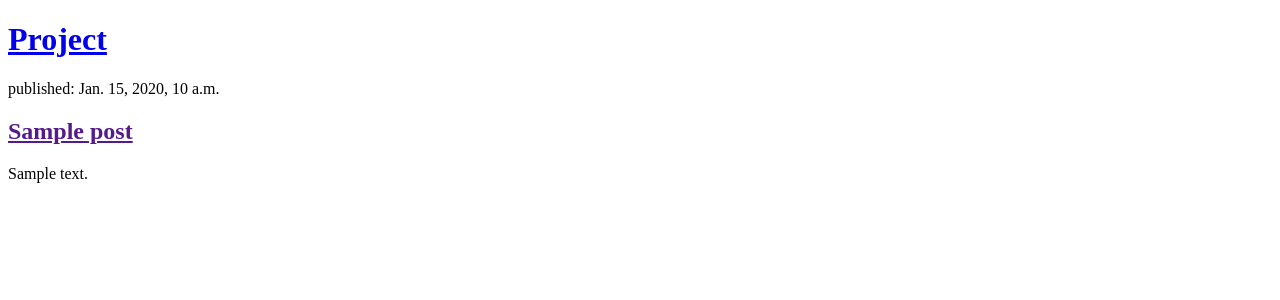
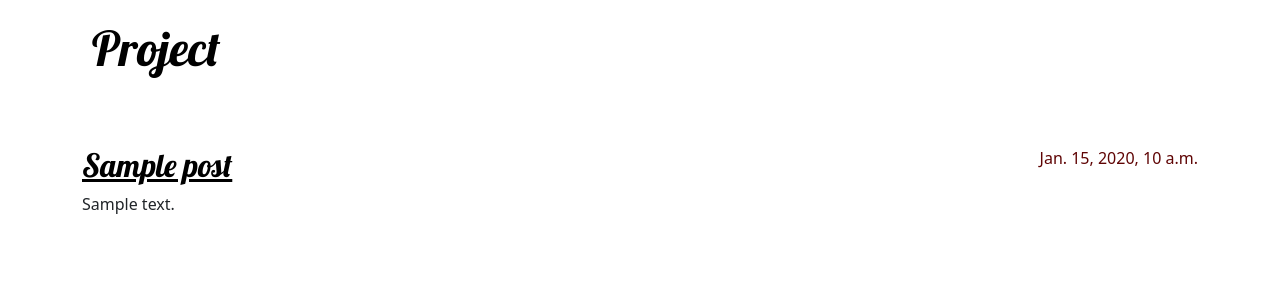
Before and after one commit to siaftza/django, a Django app: page / in a window 1280 px wide. Shown: the top 300 px of the page. Run offline with Django 3.2, Linux system fonts and the light colour scheme; tables that the repository leaves empty hold one stand-in row (values such as "Sample post").

Commit message:
Added view and template for detailed blog post as well as css for site

```diff
--- a/blog/admin.py
+++ b/blog/admin.py
@@ -2,4 +2,3 @@ from django.contrib import admin
 from .models import Post
 
 admin.site.register(Post)
-# Register your models here.
--- /dev/null
+++ b/blog/static/css/blog.css
@@ -0,0 +1,70 @@
+.page-header {
+    background-color: white;
+    margin-top: 0;
+    margin-bottom: 40px;
+    padding: 20px 20px 20px 40px;
+}
+
+.page-header h1,
+.page-header h1 a,
+.page-header h1 a:visited,
+.page-header h1 a:active {
+    color: black;
+    font-size: 36pt;
+    text-decoration: none;
+}
+
+h1,
+h2,
+h3,
+h4 {
+    font-family: 'Lobster', cursive;
+}
+
+.date {
+    color: #5f0404;
+}
+
+.save {
+    float: right;
+}
+
+.post-form textarea,
+.post-form input {
+    width: 100%;
+}
+
+.top-menu,
+.top-menu:hover,
+.top-menu:visited {
+    color: #ffffff;
+    float: right;
+    font-size: 26pt;
+    margin-right: 20px;
+}
+
+.post {
+    margin-bottom: 70px;
+}
+
+.post h2 a,
+.post h2 a:visited {
+    color: #000000;
+}
+
+.post > .date,
+.post > .actions {
+    float: right;
+}
+
+.btn-secondary,
+.btn-secondary:visited {
+    color: #444342;
+    background: none;
+    border-color: #444342;
+}
+
+.btn-secondary:hover {
+    color: #FFFFFF;
+    background-color: white;
+}
--- /dev/null
+++ b/blog/templates/blog/base.html
@@ -0,0 +1,27 @@
+{% load static %}
+<!DOCTYPE html>
+
+<html>
+    <head>
+        <title> Project </title>
+        <link rel="stylesheet" href="https://cdn.jsdelivr.net/npm/bootstrap@5.1.3/dist/css/bootstrap.min.css" integrity="sha384-1BmE4kWBq78iYhFldvKuhfTAU6auU8tT94WrHftjDbrCEXSU1oBoqyl2QvZ6jIW3" crossorigin="anonymous">
+        <link rel="stylesheet" href="//fonts.googleapis.com/css?family=Lobster&subset=latin,latin-ext" rel="stylesheet" type="text/css">
+        <link rel="stylesheet" href="{% static 'css/blog.css'%}">
+
+    </head>
+    <header class="page-header">
+        <div class="container">
+            <h1><a href="/"> Project </a></h1>
+        </div>
+    </header>
+    <body>
+          <main class="container">
+              <div class="row">
+                  <div class="col">
+                  {% block content %}
+                  {% endblock %}
+                  </div>
+              </div>
+          </main>
+    </body>
+</html>
--- a/blog/templates/blog/post_list.html
+++ b/blog/templates/blog/post_list.html
@@ -1,19 +1,12 @@
-<!DOCTYPE html>
-<html>
-    <head>
-        <title> Project </title>
-    </head>
-    <header>
-        <h1><a href="/"> Project</a></h1>
-    </header>
-    <body>
-        {% for post in posts %}
-            <article>
-                <time> published: {{ post.published_date }}</time>
-                <h2><a href="">{{ post.title }}</a></h2>
-                <p> {{ post.text|linebreaksbr }}</p>
-
-            </article>
-        {% endfor %}
-    </body>
-</html>
+{% extends 'blog/base.html' %}
+{% block content %}
+    {% for post in posts %}
+        <article class="post">
+            <time class="date">
+                {{ post.published_date }}
+            </time>
+            <h2><a href="{% url 'post_detail' pk=post.pk %}">{{ post.title }}</a></h2>
+            <p>{{ post.text|linebreaksbr }}</p>
+        </article>
+    {% endfor %}
+{% endblock %}
--- a/blog/urls.py
+++ b/blog/urls.py
@@ -1,6 +1,6 @@
 ## importing django's function path and all views fom blog app
-
 from django.urls import path
+from django.contrib import admin
 from . import views
 
 urlpatterns = [
@@ -9,4 +9,6 @@ urlpatterns = [
     ## post_list is the name of the url used to identify the view
     ## important to name each url in the app!
     path('', views.post_list, name='post_list'),
+    path('post/<int:pk>/', views.post_detail, name='post_detail'),
+
 ]
--- a/blog/views.py
+++ b/blog/views.py
@@ -1,4 +1,4 @@
-from django.shortcuts import render
+from django.shortcuts import render, get_object_or_404
 from django.utils import timezone
 from .models import Post
 
@@ -7,3 +7,7 @@ from .models import Post
 def post_list(request):
     posts = Post.objects.filter(published_date__lte=timezone.now()).order_by('published_date')
     return render(request, 'blog/post_list.html', {'posts' : posts})
+
+def post_detail(request, pk):
+    post = get_object_or_404(Post, pk=pk)
+    return render(request, 'blog/post_detail.html', {'post' : post})
--- a/mysite/settings.py
+++ b/mysite/settings.py
@@ -14,6 +14,7 @@ from pathlib import Path
 
 # Build paths inside the project like this: BASE_DIR / 'subdir'.
 BASE_DIR = Path(__file__).resolve().parent.parent
+
 
 
 # Quick-start development settings - unsuitable for production
@@ -124,4 +125,4 @@ STATIC_ROOT = BASE_DIR / 'static'
 # Default primary key field type
 # https://docs.djangoproject.com/en/3.2/ref/settings/#default-auto-field
 
-DEFAULT_AUTO_FIELD = 'django.db.models.BigAutoField'
+DEFAULT_AUTO_FIELD='django.db.models.AutoField'
```
Also changed, not shown: blog/templates/blog/post_detail.html (added, +14 -0 lines).
